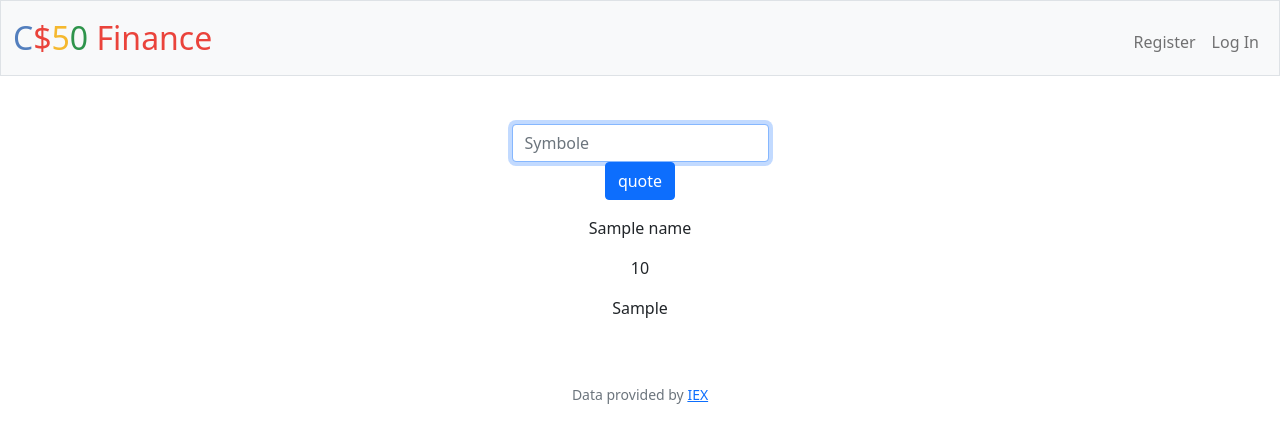
After one commit to mvajhi/cs50Xiran, a Flask app: template finance/templates/quoted.html in a window 1280 px wide. The commit adds this page. Shown: the top 443 px of the page. Run offline with Flask 2, Linux system fonts and the light colour scheme; the template is opened without the code that fills it: most values are stand-ins (such as "Sample title", 1, 10 or a date in 2020); some libraries are stand-ins or nearby versions.

Commit message:
write quote

```diff
--- a/finance/app.py
+++ b/finance/app.py
@@ -1,12 +1,15 @@
+from operator import iconcat
 import os
 
 from cs50 import SQL
-from flask import Flask, flash, redirect, render_template, request, session
+from flask import Flask, flash, redirect, render_template, request, session, jsonify
 from flask_session import Session
 from tempfile import mkdtemp
 from werkzeug.security import check_password_hash, generate_password_hash
 
 from helpers import apology, login_required, lookup, usd
+
+from icecream import ic
 
 # Configure application
 app = Flask(__name__)
@@ -112,7 +115,24 @@ def logout():
 @login_required
 def quote():
     """Get stock quote."""
-    return apology("TODO")
+    if request.method == "POST":
+        quote = request.form.get("symbole")
+        if quote:
+            symbole = lookup(quote)
+            if symbole == None:
+                return apology("Not Found")
+            else:
+                name = symbole["name"]
+                price = symbole["price"]
+                symbole_val = symbole["symbol"]
+
+                return render_template("quoted.html", name=name, price=price, symbole_val=symbole_val)
+
+        else:
+            return apology("No input found")
+
+    else:
+        return render_template("quote.html")
 
 
 @app.route("/register", methods=["GET", "POST"])
--- /dev/null
+++ b/finance/templates/quoted.html
@@ -0,0 +1,18 @@
+{% extends "layout.html" %}
+
+{% block title %}
+Quoted
+{% endblock %}
+
+{% block main %}
+<form action="/quote" method="post">
+    <div class="mb-3">
+        <input autocomplete="off" autofocus class="form-control mx-auto w-auto" id="symbole" name="symbole"
+            placeholder="Symbole" type="text">
+        <button class="btn btn-primary" type="submit">quote</button>
+    </div>
+</form>
+<div class="mb-3">{{ name }}</div>
+<div class="mb-3">{{ price }}</div>
+<div class="mb-3">{{ symbole_val }}</div>
+{% endblock %}
--- a/finance/templates/register.html
+++ b/finance/templates/register.html
@@ -15,6 +15,6 @@
         <div class="mb-3">
             <input class="form-control mx-auto w-auto" id="confirmation" name="confirmation" placeholder="Confirmation" type="password">
         </div>
-        <button class="btn btn-primary" type="submit">Log In</button>
+        <button class="btn btn-primary" type="submit">Register</button>
     </form>
 {% endblock %}
```
Also changed, not shown: finance/templates/quote.html (added, +15 -0 lines), 2 other files.
